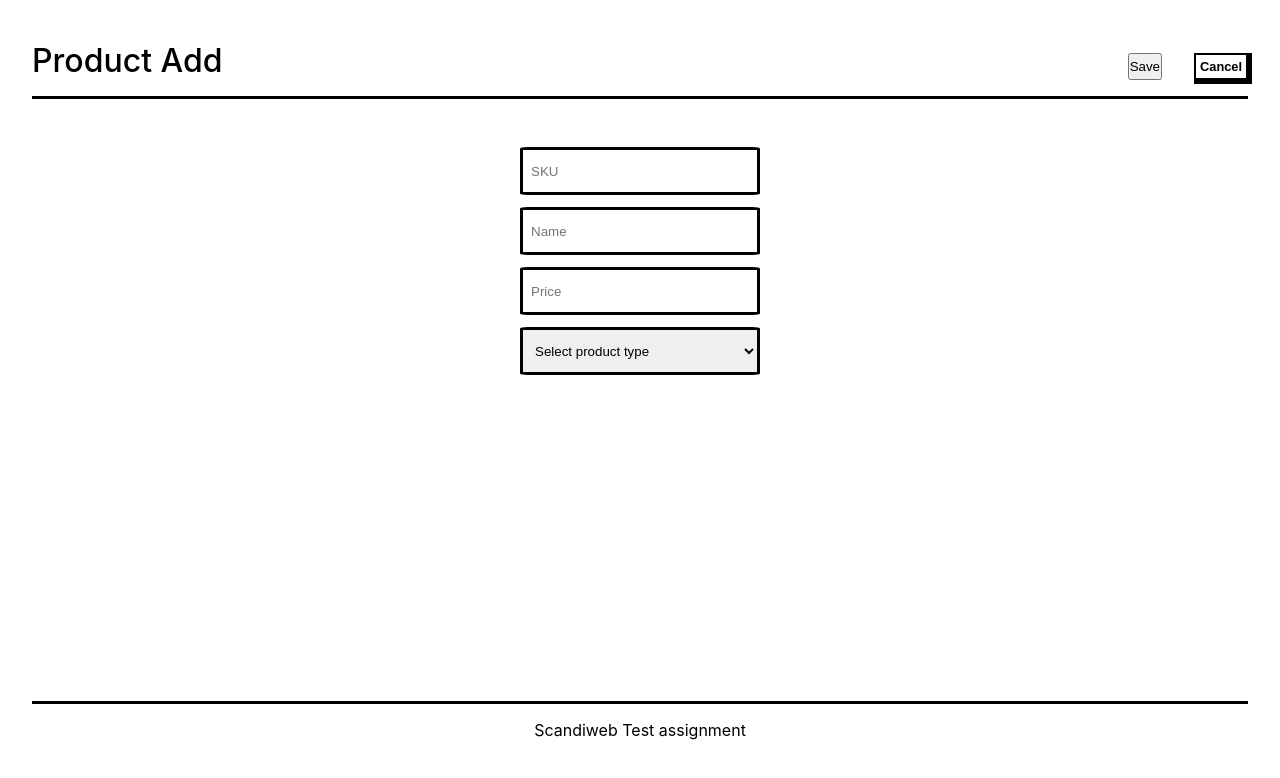
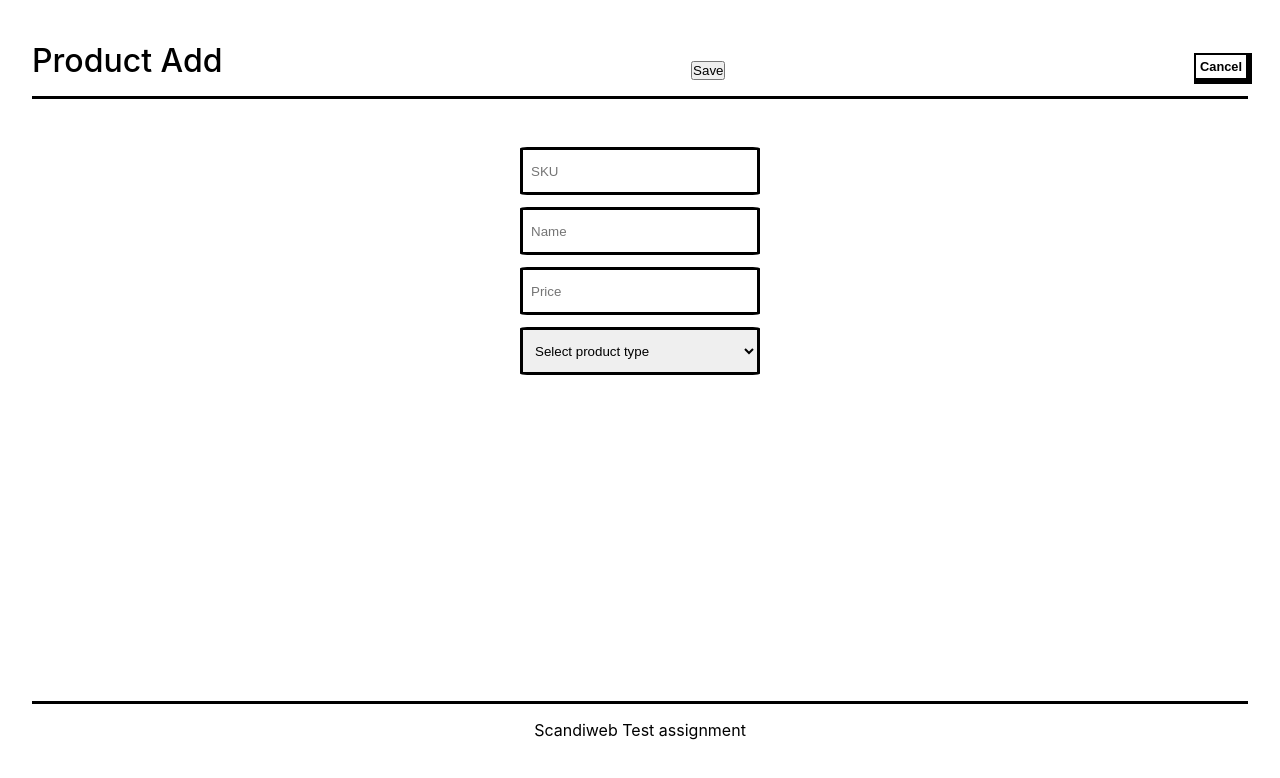
Before and after one commit to matyssxdxd/productpagev2, a React (Create React App) app: page /addproduct in a window 1280 px wide. Shown: the top 778 px of the page. Built offline with nearby package versions, Linux system fonts and the light colour scheme.

Commit message:
Minor bug fixes for QA test

```diff
--- a/src/pages/AddProduct.tsx
+++ b/src/pages/AddProduct.tsx
@@ -87,10 +87,8 @@ function AddProduct() {
     <div className="container">
       <div className="nav">
         <h1>Product Add</h1>
-        <div className="nav-btns">
           <button form="product_form">Save</button>
           <Link to="/" className="nav-btn">Cancel</Link>
-        </div>
       </div>
       <hr />
       <div className="form-container">
```
